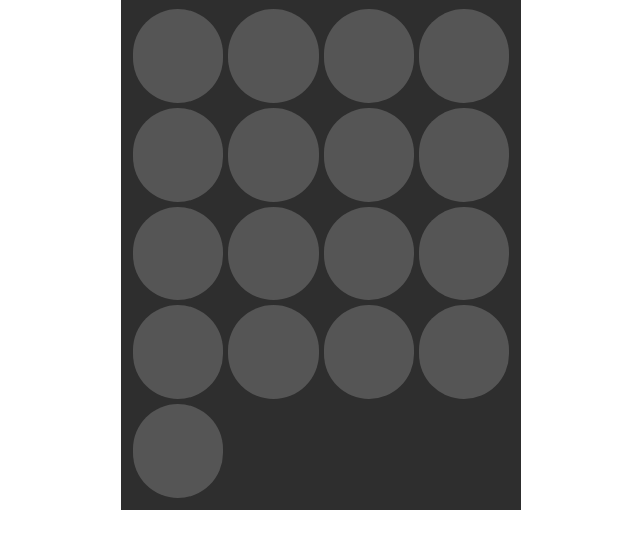
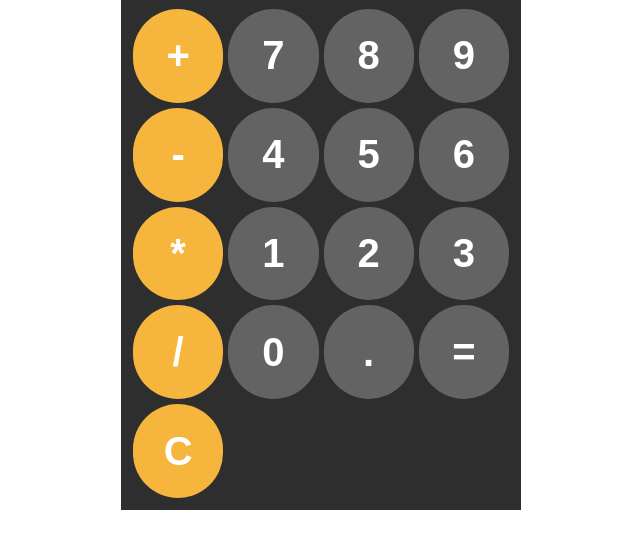
Before and after one commit to thaladaJJ/classic-calculator, a plain HTML site: page index.html in a window 1280 px wide. Shown: the part 190-738 px from the top of the page, without its empty margins (319-959 px from the left). Drawn offline with Linux system fonts and the light colour scheme.

Commit message:
botões + estilizados e c/ conteúdo

```diff
--- a/css/style.css
+++ b/css/style.css
@@ -31,7 +31,7 @@ body {
     font-size: 56px;
     padding: 2%;
     height: 15%;
-    background-color: #4a4747;
+    background-color: #434040;
 }
 
 #calculator #work-table {
@@ -47,8 +47,13 @@ body {
     display: flex;
     justify-content: center;
     align-items: center;
-    background-color: #555555;
-    font-size: 1.5rem;
+    background-color: #646363;
+    font-size: 2.5rem;
+    font-weight: 700;
     border-radius: 80px;
     cursor: pointer;
 }
+
+#calculator .operation-button {
+    background-color: #f6b53d;
+}
--- a/index.html
+++ b/index.html
@@ -12,31 +12,28 @@
         <div id="display"> <p> 6.28 </p> </div>
 
         <div id="work-table">
-            <div class="button"> </div>
-            <div class="button"> </div>
-            <div class="button"> </div>
+            <div class="button operation-button"> <p> + </p> </div>
+            <div class="button"> <p> 7 </p> </div>
+            <div class="button"> <p> 8 </p> </div>
+            <div class="button"> <p> 9 </p></div>
 
-            <div class="button"> </div>
-            <div class="button"> </div>
-            <div class="button"> </div>
+            <div class="button operation-button"> <p> - </p> </div>
+            <div class="button"> <p> 4 </p> </div>
+            <div class="button"> <p> 5 </p> </div>
+            <div class="button"> <p> 6 </p> </div>
 
-            <div class="button"> </div>
-            <div class="button"> </div>
-            <div class="button"> </div>
+            <div class="button operation-button"> <p> * </p> </div>
+            <div class="button"> <p> 1 </p> </div>
+            <div class="button"> <p> 2 </p> </div>
+            <div class="button"> <p> 3 </p> </div>
 
 
-            <div class="button"> </div>
-            <div class="button"> </div>
-            <div class="button"> </div>
+            <div class="button operation-button"> <p> / </p> </div>
+            <div class="button"> <p> 0 </p> </div>
+            <div class="button"> <p> . </p> </div>
+            <div class="button"> <p> = </p> </div>
 
-
-            <div class="button"> </div>
-            <div class="button"> </div>
-            <div class="button"> </div>
-
-
-            <div class="button"> </div>
-            <div class="button"> </div>
+            <div class="button operation-button"> <p> C </p> </div>
         </div>
 
     </div>
```
